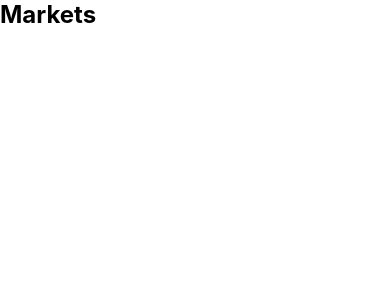
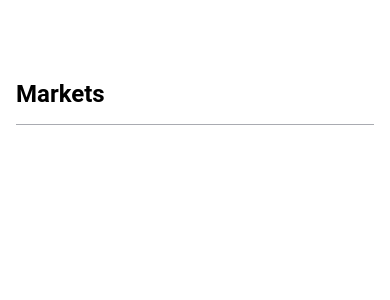
Before and after one commit to tamaspalya/CryptoPriceTracker, a React Native app: screen / in a window 390 px wide. Shown: the top 300 px of the page. Built offline with nearby package versions, Linux system fonts and the light colour scheme.

Commit message:
Title and divider line added

```diff
--- a/App.js
+++ b/App.js
@@ -4,7 +4,10 @@ import { StyleSheet, Text, View } from 'react-native';
 export default function App() {
   return (
     <View style={styles.container}>
-      <Text style={styles.largeTitle}>Markets</Text>
+      <View style={styles.titleWrapper}>
+        <Text style={styles.largeTitle}>Markets</Text>
+      </View>
+      <View style={styles.divider} />
     </View>
   );
 }
@@ -14,8 +17,19 @@ const styles = StyleSheet.create({
     flex: 1,
     backgroundColor: '#fff',
   },
+  titleWrapper: {
+    marginTop: 80,
+    paddingHorizontal: 16,
+  },
   largeTitle: {
     fontSize: 24,
     fontWeight: 'bold',
+    fontFamily: 'Roboto',
   },
+  divider: {
+    height: StyleSheet.hairlineWidth,
+    backgroundColor: '#A9ABB1',
+    marginHorizontal: 16,
+    marginTop: 16,
+  }
 });
```
